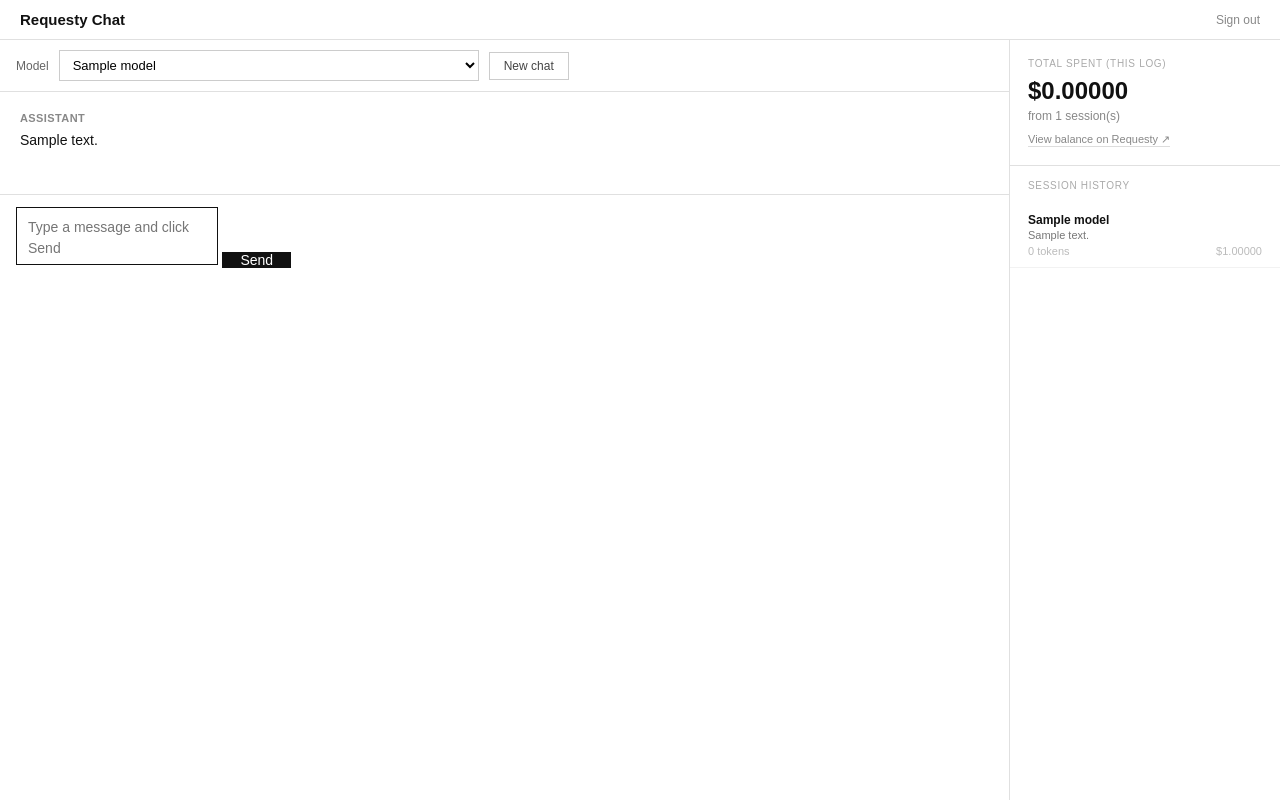
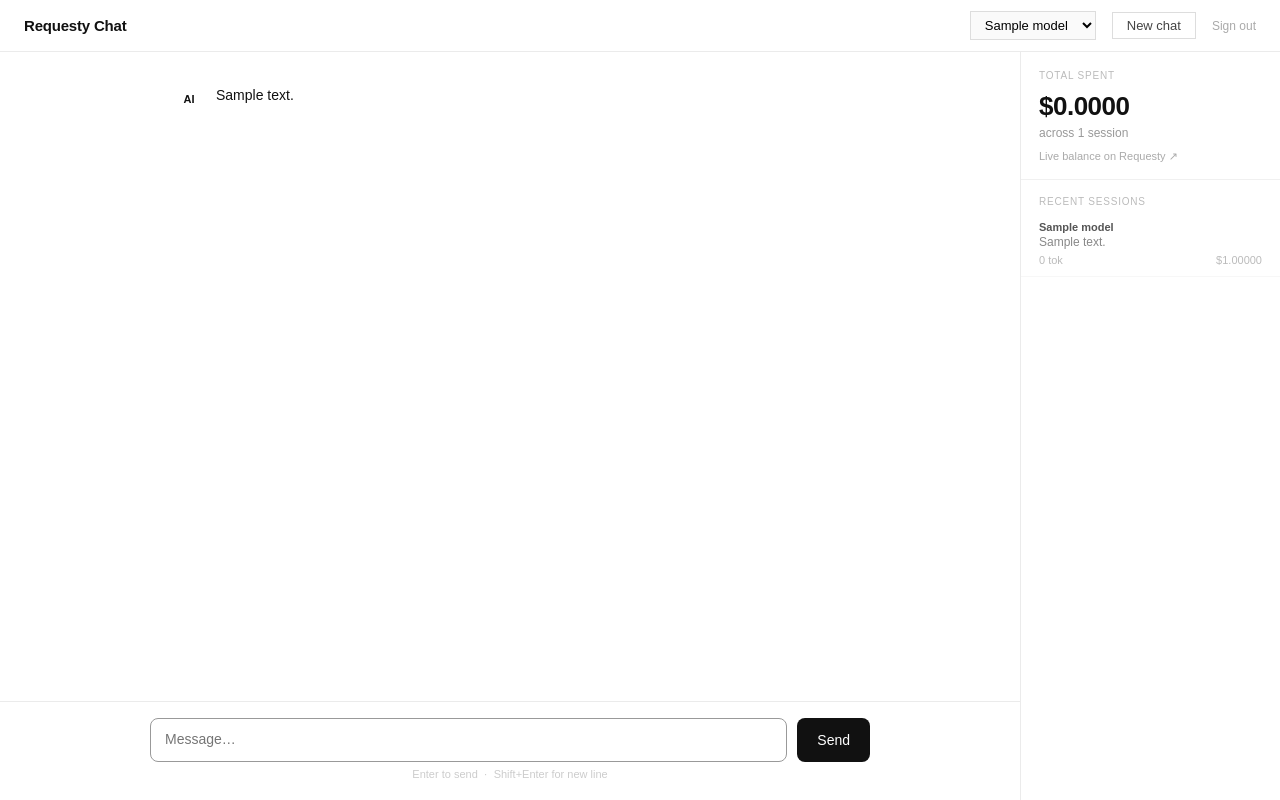
Before and after one commit to jeenalchandra-projects/requesty-chat, a FastAPI app: template templates/chat.html in a window 1280 px wide. Run offline with FastAPI, Linux system fonts and the light colour scheme; the template is opened without the code that fills it: most values are stand-ins (such as "Sample title", 1, 10 or a date in 2020).

Commit message:
Redesign chat UI: bubbles, centered feed, clean sidebar, auto-grow textarea

```diff
--- a/templates/chat.html
+++ b/templates/chat.html
@@ -5,141 +5,409 @@
   <meta name="viewport" content="width=device-width, initial-scale=1.0">
   <title>Requesty Chat</title>
   <style>
-    * { margin: 0; padding: 0; box-sizing: border-box; }
-    body { font-family: Arial, sans-serif; background: #fff; height: 100vh; display: flex; flex-direction: column; color: #111; }
+    *, *::before, *::after { box-sizing: border-box; margin: 0; padding: 0; }
 
-    header {
-      display: flex; align-items: center; justify-content: space-between;
-      padding: 11px 20px; border-bottom: 1px solid #e0e0e0; flex-shrink: 0;
+    html, body {
+      height: 100%;
+      font-family: Arial, sans-serif;
+      background: #fff;
+      color: #111;
+      font-size: 14px;
     }
-    header h1 { font-size: 15px; font-weight: bold; }
-    header a { font-size: 12px; color: #888; text-decoration: none; }
-    header a:hover { color: #111; }
 
-    .layout { display: flex; flex: 1; overflow: hidden; }
+    /* ── App shell ───────────────────────────────────────── */
+    .app {
+      display: flex;
+      flex-direction: column;
+      height: 100vh;
+    }
 
-    /* ── Chat panel ── */
-    .chat-panel { flex: 1; display: flex; flex-direction: column; border-right: 1px solid #e0e0e0; overflow: hidden; }
+    /* ── Top bar ─────────────────────────────────────────── */
+    .topbar {
+      display: flex;
+      align-items: center;
+      justify-content: space-between;
+      padding: 0 24px;
+      height: 52px;
+      border-bottom: 1px solid #ebebeb;
+      flex-shrink: 0;
+    }
+    .topbar-title {
+      font-size: 15px;
+      font-weight: bold;
+      letter-spacing: -0.2px;
+    }
+    .topbar-right {
+      display: flex;
+      align-items: center;
+      gap: 16px;
+    }
+    .topbar-right select {
+      padding: 5px 10px;
+      font-family: Arial, sans-serif;
+      font-size: 13px;
+      border: 1px solid #ddd;
+      background: #fafafa;
+      outline: none;
+      cursor: pointer;
+      max-width: 280px;
+    }
+    .topbar-right select:focus { border-color: #aaa; }
+    .btn-new {
+      padding: 5px 14px;
+      font-family: Arial, sans-serif;
+      font-size: 13px;
+      border: 1px solid #ddd;
+      background: #fff;
+      cursor: pointer;
+      color: #444;
+      text-decoration: none;
+      white-space: nowrap;
+    }
+    .btn-new:hover { background: #f5f5f5; border-color: #bbb; }
+    .topbar-signout {
+      font-size: 12px;
+      color: #aaa;
+      text-decoration: none;
+    }
+    .topbar-signout:hover { color: #111; }
 
-    .toolbar { display: flex; align-items: center; gap: 10px; padding: 10px 16px; border-bottom: 1px solid #e0e0e0; flex-shrink: 0; }
-    .toolbar label { font-size: 12px; color: #666; white-space: nowrap; }
-    select { flex: 1; max-width: 420px; padding: 6px 9px; font-family: Arial, sans-serif; font-size: 13px; border: 1px solid #ccc; background: #fff; outline: none; }
-    select:focus { border-color: #111; }
-    .new-btn { padding: 6px 14px; font-family: Arial, sans-serif; font-size: 12px; background: #fff; border: 1px solid #ccc; cursor: pointer; color: #444; text-decoration: none; white-space: nowrap; }
-    .new-btn:hover { border-color: #111; color: #111; }
+    /* ── Body area ───────────────────────────────────────── */
+    .body {
+      display: flex;
+      flex: 1;
+      overflow: hidden;
+    }
 
-    .messages { flex: 1; overflow-y: auto; padding: 20px; }
-    .empty { color: #bbb; font-size: 13px; text-align: center; padding-top: 60px; }
+    /* ── Main chat column ────────────────────────────────── */
+    .main {
+      flex: 1;
+      display: flex;
+      flex-direction: column;
+      overflow: hidden;
+      min-width: 0;
+    }
 
-    .msg { margin-bottom: 22px; }
-    .msg-role { font-size: 11px; font-weight: bold; letter-spacing: 0.4px; text-transform: uppercase; margin-bottom: 5px; color: #888; }
-    .msg.user .msg-role { color: #111; }
-    .msg-body { font-size: 14px; line-height: 1.65; white-space: pre-wrap; word-break: break-word; }
-    .msg.user .msg-body { display: inline-block; max-width: 78%; background: #f4f4f4; padding: 10px 13px; }
+    /* ── Message list ────────────────────────────────────── */
+    .messages {
+      flex: 1;
+      overflow-y: auto;
+      padding: 32px 0;
+      scroll-behavior: smooth;
+    }
 
-    .error-bar { background: #fff0f0; border: 1px solid #fcc; color: #c00; font-size: 13px; padding: 10px 16px; flex-shrink: 0; }
+    .messages-inner {
+      max-width: 720px;
+      margin: 0 auto;
+      padding: 0 24px;
+    }
 
-    form.input-form { display: flex; gap: 8px; padding: 12px 16px; border-top: 1px solid #e0e0e0; flex-shrink: 0; }
-    textarea { flex: 1; padding: 9px 11px; font-family: Arial, sans-serif; font-size: 14px; border: 1px solid #ccc; resize: none; outline: none; line-height: 1.5; height: 58px; }
-    textarea:focus { border-color: #111; }
-    .send-btn { padding: 0 18px; background: #111; color: #fff; border: none; font-family: Arial, sans-serif; font-size: 14px; cursor: pointer; }
-    .send-btn:hover { background: #333; }
+    .empty-state {
+      text-align: center;
+      color: #bbb;
+      padding-top: 80px;
+      font-size: 14px;
+      line-height: 2;
+    }
+    .empty-state strong {
+      display: block;
+      font-size: 18px;
+      color: #ccc;
+      font-weight: normal;
+      margin-bottom: 8px;
+    }
 
-    /* ── Sidebar ── */
-    .sidebar { width: 270px; flex-shrink: 0; display: flex; flex-direction: column; overflow: hidden; }
+    /* ── Message bubbles ─────────────────────────────────── */
+    .msg {
+      display: flex;
+      margin-bottom: 24px;
+      gap: 12px;
+      align-items: flex-start;
+    }
 
-    .balance-box { padding: 18px; border-bottom: 1px solid #e0e0e0; flex-shrink: 0; }
-    .section-label { font-size: 10px; text-transform: uppercase; letter-spacing: 0.7px; color: #aaa; margin-bottom: 8px; }
-    .balance-primary { font-size: 24px; font-weight: bold; color: #111; }
-    .balance-sub { font-size: 12px; color: #888; margin-top: 4px; }
-    .dashboard-link { font-size: 11px; color: #888; text-decoration: none; border-bottom: 1px solid #ddd; margin-top: 10px; display: inline-block; }
-    .dashboard-link:hover { color: #111; }
+    /* User: right-aligned */
+    .msg.user {
+      flex-direction: row-reverse;
+    }
 
-    .history-box { flex: 1; overflow: hidden; display: flex; flex-direction: column; }
-    .history-box .section-label { padding: 14px 18px 4px; flex-shrink: 0; }
-    .history-list { flex: 1; overflow-y: auto; }
-    .hist-item { padding: 10px 18px; border-bottom: 1px solid #f2f2f2; }
-    .hist-model { font-size: 12px; font-weight: bold; white-space: nowrap; overflow: hidden; text-overflow: ellipsis; margin-bottom: 2px; }
-    .hist-msg { font-size: 11px; color: #777; white-space: nowrap; overflow: hidden; text-overflow: ellipsis; margin-bottom: 4px; }
-    .hist-meta { display: flex; justify-content: space-between; font-size: 11px; color: #bbb; }
-    .hist-empty { padding: 16px 18px; font-size: 12px; color: #bbb; }
+    .msg-avatar {
+      width: 30px;
+      height: 30px;
+      border-radius: 50%;
+      flex-shrink: 0;
+      display: flex;
+      align-items: center;
+      justify-content: center;
+      font-size: 11px;
+      font-weight: bold;
+      letter-spacing: 0;
+    }
+    .msg.user .msg-avatar {
+      background: #111;
+      color: #fff;
+    }
+    .msg.assistant .msg-avatar {
+      background: #f0f0f0;
+      color: #555;
+    }
+
+    .msg-bubble {
+      max-width: 75%;
+      line-height: 1.65;
+      word-break: break-word;
+    }
+
+    .msg.user .msg-bubble {
+      background: #f2f2f2;
+      padding: 10px 14px;
+      border-radius: 16px 4px 16px 16px;
+      font-size: 14px;
+      white-space: pre-wrap;
+    }
+
+    .msg.assistant .msg-bubble {
+      font-size: 14px;
+      padding: 4px 0;
+      white-space: pre-wrap;
+    }
+
+    /* ── Error bar ───────────────────────────────────────── */
+    .error-bar {
+      max-width: 720px;
+      margin: 0 auto 16px;
+      padding: 10px 14px;
+      background: #fff5f5;
+      border: 1px solid #fdd;
+      border-radius: 6px;
+      color: #c00;
+      font-size: 13px;
+    }
+
+    /* ── Input area ──────────────────────────────────────── */
+    .input-area {
+      flex-shrink: 0;
+      padding: 16px 24px 20px;
+      border-top: 1px solid #ebebeb;
+    }
+    .input-inner {
+      max-width: 720px;
+      margin: 0 auto;
+      display: flex;
+      gap: 10px;
+      align-items: flex-end;
+    }
+    .input-inner textarea {
+      flex: 1;
+      padding: 10px 14px;
+      font-family: Arial, sans-serif;
+      font-size: 14px;
+      border: 1px solid #ddd;
+      border-radius: 8px;
+      resize: none;
+      outline: none;
+      line-height: 1.5;
+      min-height: 44px;
+      max-height: 140px;
+      overflow-y: auto;
+    }
+    .input-inner textarea:focus { border-color: #999; }
+    .input-inner button {
+      height: 44px;
+      padding: 0 20px;
+      background: #111;
+      color: #fff;
+      border: none;
+      border-radius: 8px;
+      font-family: Arial, sans-serif;
+      font-size: 14px;
+      cursor: pointer;
+      flex-shrink: 0;
+      white-space: nowrap;
+    }
+    .input-inner button:hover { background: #333; }
+    .input-hint {
+      max-width: 720px;
+      margin: 6px auto 0;
+      font-size: 11px;
+      color: #ccc;
+      text-align: center;
+    }
+
+    /* ── Sidebar ─────────────────────────────────────────── */
+    .sidebar {
+      width: 260px;
+      flex-shrink: 0;
+      border-left: 1px solid #ebebeb;
+      display: flex;
+      flex-direction: column;
+      overflow: hidden;
+    }
+
+    .sidebar-section {
+      padding: 18px 18px 16px;
+      border-bottom: 1px solid #f0f0f0;
+      flex-shrink: 0;
+    }
+    .sidebar-label {
+      font-size: 10px;
+      text-transform: uppercase;
+      letter-spacing: 0.8px;
+      color: #bbb;
+      margin-bottom: 10px;
+    }
+    .balance-amount {
+      font-size: 26px;
+      font-weight: bold;
+      color: #111;
+      letter-spacing: -0.5px;
+    }
+    .balance-sub {
+      font-size: 12px;
+      color: #999;
+      margin-top: 4px;
+    }
+    .dashboard-link {
+      display: inline-block;
+      margin-top: 10px;
+      font-size: 11px;
+      color: #aaa;
+      text-decoration: none;
+    }
+    .dashboard-link:hover { color: #555; }
+
+    .history-section {
+      flex: 1;
+      overflow: hidden;
+      display: flex;
+      flex-direction: column;
+    }
+    .history-section .sidebar-label {
+      padding: 16px 18px 4px;
+      margin: 0;
+    }
+    .history-scroll { flex: 1; overflow-y: auto; }
+
+    .hist-item {
+      padding: 10px 18px;
+      border-bottom: 1px solid #f7f7f7;
+    }
+    .hist-model {
+      font-size: 11px;
+      font-weight: bold;
+      color: #555;
+      white-space: nowrap;
+      overflow: hidden;
+      text-overflow: ellipsis;
+      margin-bottom: 2px;
+    }
+    .hist-preview {
+      font-size: 12px;
+      color: #888;
+      white-space: nowrap;
+      overflow: hidden;
+      text-overflow: ellipsis;
+      margin-bottom: 5px;
+    }
+    .hist-stats {
+      display: flex;
+      justify-content: space-between;
+      font-size: 11px;
+      color: #bbb;
+    }
+    .hist-empty {
+      padding: 20px 18px;
+      font-size: 12px;
+      color: #ccc;
+    }
   </style>
 </head>
 <body>
+<div class="app">
 
-<header>
-  <h1>Requesty Chat</h1>
-  <a href="/logout">Sign out</a>
-</header>
-
-<div class="layout">
-
-  <!-- Chat panel -->
-  <div class="chat-panel">
-
-    <!-- Model selector + new chat (inside the form so model is submitted) -->
-    <form class="input-form" method="post" action="/chat" style="flex-direction:column; gap:0; padding:0; border:none;">
+  <!-- Top bar -->
+  <form class="topbar" method="post" action="/chat" id="chat-form">
     <input type="hidden" name="history" value="{{ history_b64 | default('W10=') }}">
-
-      <div class="toolbar">
-        <label for="model-sel">Model</label>
-        <select id="model-sel" name="model">
+    <div class="topbar-title">Requesty Chat</div>
+    <div class="topbar-right">
+      <select name="model" id="model-sel">
         {% for m in models %}
-            <option value="{{ m }}" {% if m == selected_model %}selected{% endif %}>{{ m }}</option>
+          <option value="{{ m }}"{% if m == selected_model %} selected{% endif %}>{{ m }}</option>
         {% endfor %}
         {% if not models %}
-            <option value="">No models loaded</option>
+          <option value="">No models available</option>
         {% endif %}
       </select>
-        <a class="new-btn" href="/chat">New chat</a>
+      <a class="btn-new" href="/chat">New chat</a>
+      <a class="topbar-signout" href="/logout">Sign out</a>
     </div>
+  </form>
+
+  <div class="body">
+
+    <!-- Main chat -->
+    <div class="main">
 
       <!-- Messages -->
-      <div class="messages">
-        {% if not conversation %}
-          <div class="empty">Select a model and start typing.</div>
-        {% else %}
-          {% for msg in conversation %}
-            <div class="msg {{ msg.role }}">
-              <div class="msg-role">{{ 'You' if msg.role == 'user' else 'Assistant' }}</div>
-              <div class="msg-body">{{ msg.content }}</div>
-            </div>
-          {% endfor %}
-        {% endif %}
-      </div>
+      <div class="messages" id="messages">
+        <div class="messages-inner">
 
           {% if error %}
             <div class="error-bar">{{ error }}</div>
           {% endif %}
 
-      <!-- Input row -->
-      <div class="input-form" style="border-top: 1px solid #e0e0e0; padding: 12px 16px;">
-        <textarea name="message" placeholder="Type a message and click Send" autofocus></textarea>
-        <button type="submit" class="send-btn">Send</button>
+          {% if not conversation %}
+            <div class="empty-state">
+              <strong>Start a conversation</strong>
+              Select a model above, type a message, and press Send.
+            </div>
+          {% else %}
+            {% for msg in conversation %}
+              <div class="msg {{ msg.role }}">
+                <div class="msg-avatar">{{ 'You' if msg.role == 'user' else 'AI' }}</div>
+                <div class="msg-bubble">{{ msg.content }}</div>
+              </div>
+            {% endfor %}
+          {% endif %}
+
+        </div>
       </div>
 
-    </form>
+      <!-- Input -->
+      <div class="input-area">
+        <div class="input-inner">
+          <textarea form="chat-form" name="message"
+                    placeholder="Message…" rows="1"
+                    autofocus
+                    onkeydown="if(event.key==='Enter'&&!event.shiftKey){event.preventDefault();document.getElementById('chat-form').submit();}
+                               this.style.height='auto';this.style.height=Math.min(this.scrollHeight,140)+'px';"
+                    oninput="this.style.height='auto';this.style.height=Math.min(this.scrollHeight,140)+'px';"></textarea>
+          <button type="submit" form="chat-form">Send</button>
+        </div>
+        <div class="input-hint">Enter to send &nbsp;·&nbsp; Shift+Enter for new line</div>
+      </div>
+
     </div>
 
     <!-- Sidebar -->
     <div class="sidebar">
-    <div class="balance-box">
-      <div class="section-label">Total spent (this log)</div>
-      <div class="balance-primary">${{ "%.5f"|format(local_spend) }}</div>
-      <div class="balance-sub">from {{ sessions|length }} session(s)</div>
-      <a class="dashboard-link" href="https://app.requesty.ai" target="_blank">View balance on Requesty ↗</a>
+
+      <div class="sidebar-section">
+        <div class="sidebar-label">Total spent</div>
+        <div class="balance-amount">${{ "%.4f"|format(local_spend) }}</div>
+        <div class="balance-sub">across {{ sessions|length }} session{{ 's' if sessions|length != 1 else '' }}</div>
+        <a class="dashboard-link" href="https://app.requesty.ai" target="_blank">Live balance on Requesty ↗</a>
       </div>
 
-    <div class="history-box">
-      <div class="section-label">Session History</div>
-      <div class="history-list">
+      <div class="history-section">
+        <div class="sidebar-label">Recent sessions</div>
+        <div class="history-scroll">
           {% if sessions %}
             {% for s in sessions %}
               <div class="hist-item">
                 <div class="hist-model">{{ s.model }}</div>
-              <div class="hist-msg">{{ s.first_message or '—' }}</div>
-              <div class="hist-meta">
-                <span>{{ (s.prompt_tokens or 0) + (s.completion_tokens or 0) }} tokens</span>
+                <div class="hist-preview">{{ s.first_message or '—' }}</div>
+                <div class="hist-stats">
+                  <span>{{ (s.prompt_tokens or 0) + (s.completion_tokens or 0) | int }} tok</span>
                   <span>{% if s.total_cost is not none %}${{ "%.5f"|format(s.total_cost) }}{% else %}—{% endif %}</span>
                 </div>
               </div>
@@ -149,9 +417,17 @@
           {% endif %}
         </div>
       </div>
+
     </div>
 
   </div>
+</div>
+
+<script>
+  // Auto-scroll to bottom of messages on page load
+  const msgs = document.getElementById('messages');
+  if (msgs) msgs.scrollTop = msgs.scrollHeight;
+</script>
 
 </body>
 </html>
```
Lines whose indentation alone changed are shown as unchanged.
